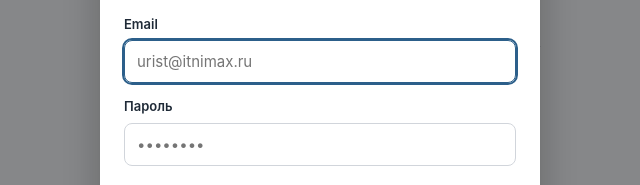
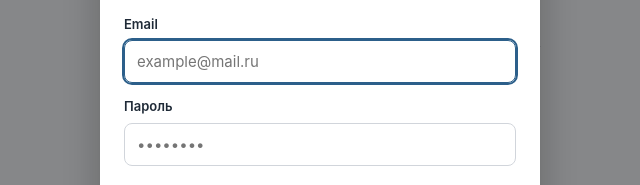
Before and after one commit to NikChyv/itnimax-urist, a plain HTML site: page index.html in a window 1280 px wide. Both pictures are taken after a click on the link "Кабинет юриста". Shown: the part 312-497 px from the top of the page, 320-960 px from the left. Drawn offline with nearby package versions, Linux system fonts and the light colour scheme; no server answers.

Commit message:
Add files via upload

```diff
--- a/index.html
+++ b/index.html
@@ -169,7 +169,7 @@
     <h2>Вход для юриста</h2>
     <div class="when">Кабинет доступен только сотруднику</div>
     <label for="l-email">Email</label>
-    <input type="text" id="l-email" placeholder="urist@itnimax.ru" autocomplete="username">
+    <input type="text" id="l-email" placeholder="example@mail.ru" autocomplete="username">
     <label for="l-password">Пароль</label>
     <input type="password" id="l-password" placeholder="••••••••" autocomplete="current-password">
     <div class="actions">
```
